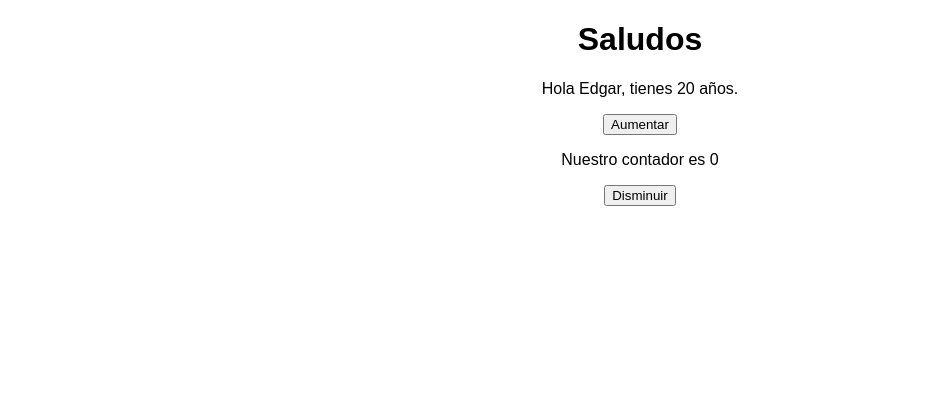
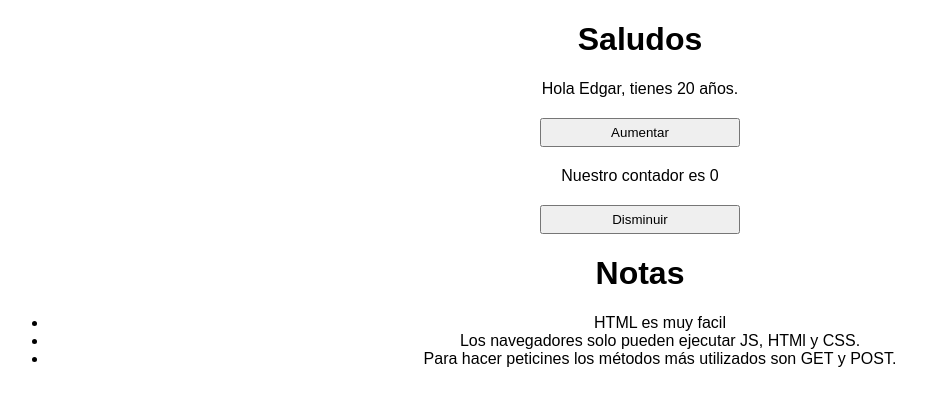
Before and after one commit to EdgarEVG20/Curso-ReactJS, a React (Create React App) app: page / in a window 1280 px wide. Shown: the top 406 px of the page, without its empty margins (0-926 px from the left). Built offline with nearby package versions, Linux system fonts and the light colour scheme.

Commit message:
ADD: Courses component

```diff
--- a/src/App.js
+++ b/src/App.js
@@ -1,6 +1,38 @@
 import "./styles.css";
 import Hola from "./Hello";
 import Contador from "./Counter";
+import Cursos from "./Cursos";
+import Notas from "./Notas.js";
+
+//Const es un tipo de declaración de variable
+//que nos dice que la variable es la misma
+//en todo su tiempo de vida.
+
+//Let es un tipo de declaración de variable
+//que nos dice que la variable puede cambiar
+//en el transcurso de su vida.
+
+const notes = [
+  {
+    id: 1,
+    content: "HTML es muy facil",
+    date: "2020-12-12",
+    important: true,
+  },
+  {
+    id: 2,
+    content: "Los navegadores solo pueden ejecutar JS, HTMl y CSS.",
+    date: "2020-01-01",
+    important: false,
+  },
+  {
+    id: 3,
+    content: "Para hacer peticines los métodos más utilizados son GET y POST.",
+    date: "2020-01-02",
+    important: false,
+  }
+];
+
 export default function App() {
   return (
     <div className="App">
@@ -8,6 +40,11 @@ export default function App() {
       <Hola name="Edgar" age="20" />
 
       <Contador />
+
+      <Cursos />
+
+      <Notas notes={notes}/>
+
     </div>
   );
 }
--- /dev/null
+++ b/src/Cursos.js
@@ -0,0 +1,52 @@
+import React from "react";
+
+const Courses = () => {
+  const cursos = [
+    {
+      id: 1,
+      name: "Half Stack aplication development",
+      parts: [
+        {
+          id: 1,
+          name: "Fundamentals of React",
+          exercises: 10
+        },
+        {
+          id: 2,
+          name: "Using props to pass data",
+          exercises: 7
+        },
+        {
+          id: 3,
+          name: "State of component",
+          exercises: 14
+        },
+        {
+          id: 4,
+          name: "Redux",
+          exercises: 11
+        }
+      ]
+    },
+    {
+      name: "Node.js",
+      id: 2,
+      parts: [
+        {
+          id: 1,
+          name: "Routing",
+          exercises: 10
+        },
+        {
+          id: 2,
+          name: "Middlewares",
+          exercises: 7
+        }
+      ]
+    }
+  ];
+
+  return <ul>{cursos.map((curso) => console.log(curso))}</ul>;
+};
+
+export default Courses;
--- /dev/null
+++ b/src/Notas.js
@@ -0,0 +1,49 @@
+import React from "react";
+
+const Nota = (props) => {
+  //console.log("propsNota", props);
+  const { noteNote } = props;
+
+  return <li>{noteNote.content}</li>;
+};
+
+const Notas = (props) => {
+  const { notes } = props;
+  //console.log(notes);
+
+  //Dentro del return siempre para llamar
+  //a las variables deben de ir con llaves.
+  //Ecmascript 6
+  //Map
+  return (
+    <div>
+      <h1>Notas</h1>
+      <ul>
+        {notes.map((noteArray) => (
+          <Nota key={noteArray.id} noteNote={noteArray} />
+        ))}
+      </ul>
+    </div>
+  );
+};
+
+//Imprimir una lista de un array (Dentro de return).
+/*
+//console.log(note);
+<ul>
+  <li>{notes[0].content}</li>
+  <li>{notes[1].content}</li>
+  <li>{notes[2].content}</li>
+</ul>
+*/
+
+//Otra forma de imprimir una lista de un array
+/*
+<ul>
+  {notes.map((note) => {
+    //console.log(note);
+    return <li key={note.id}>{note.content}</li>;
+  })}
+</ul>
+*/
+export default Notas;
--- a/src/styles.css
+++ b/src/styles.css
@@ -2,3 +2,10 @@
   font-family: sans-serif;
   text-align: center;
 }
+
+.btn {
+  width: 200px;
+  padding: 5px;
+  display: block;
+  margin: 20px auto;
+}
```
Also changed, not shown: src/Counter.js (+9 -1 lines).
